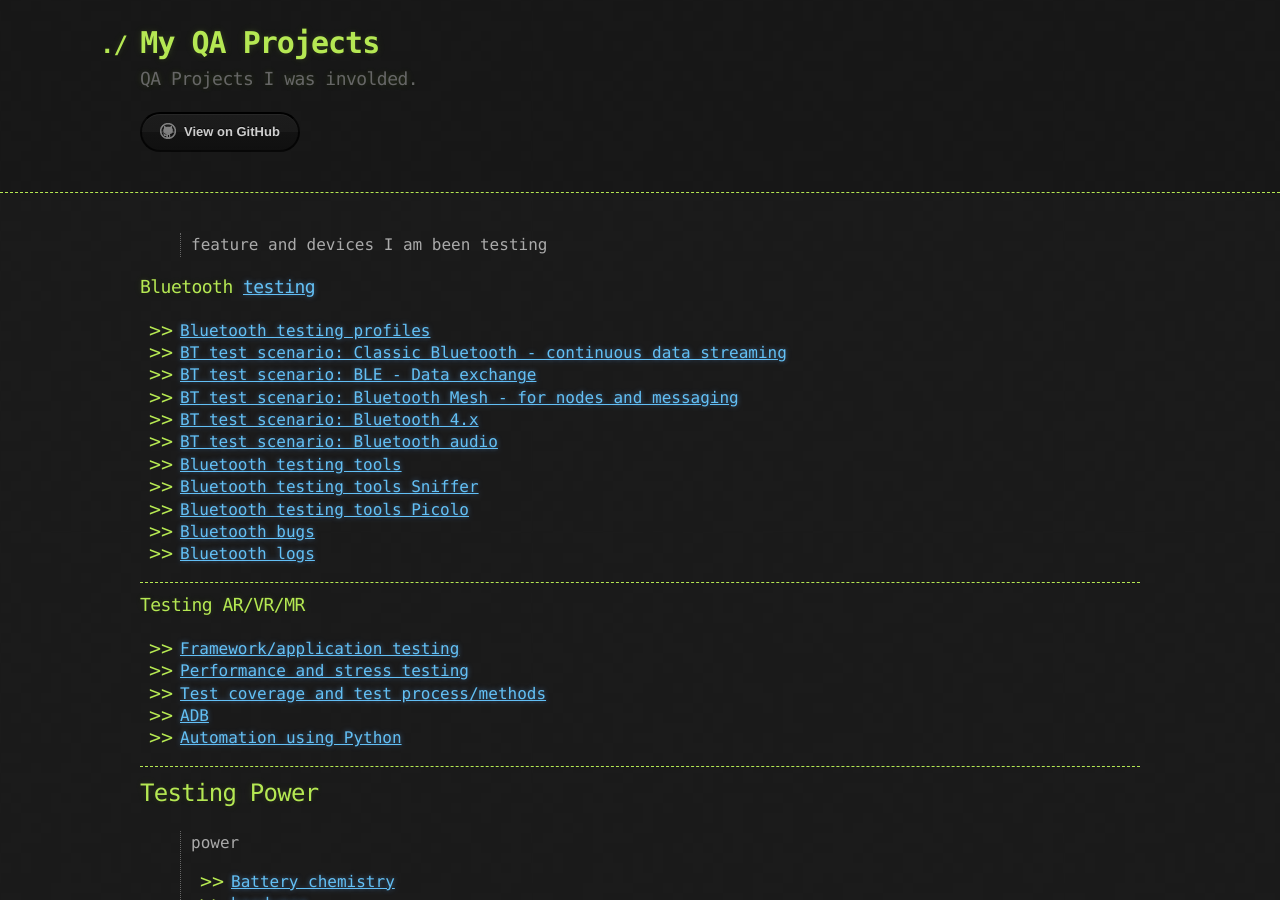
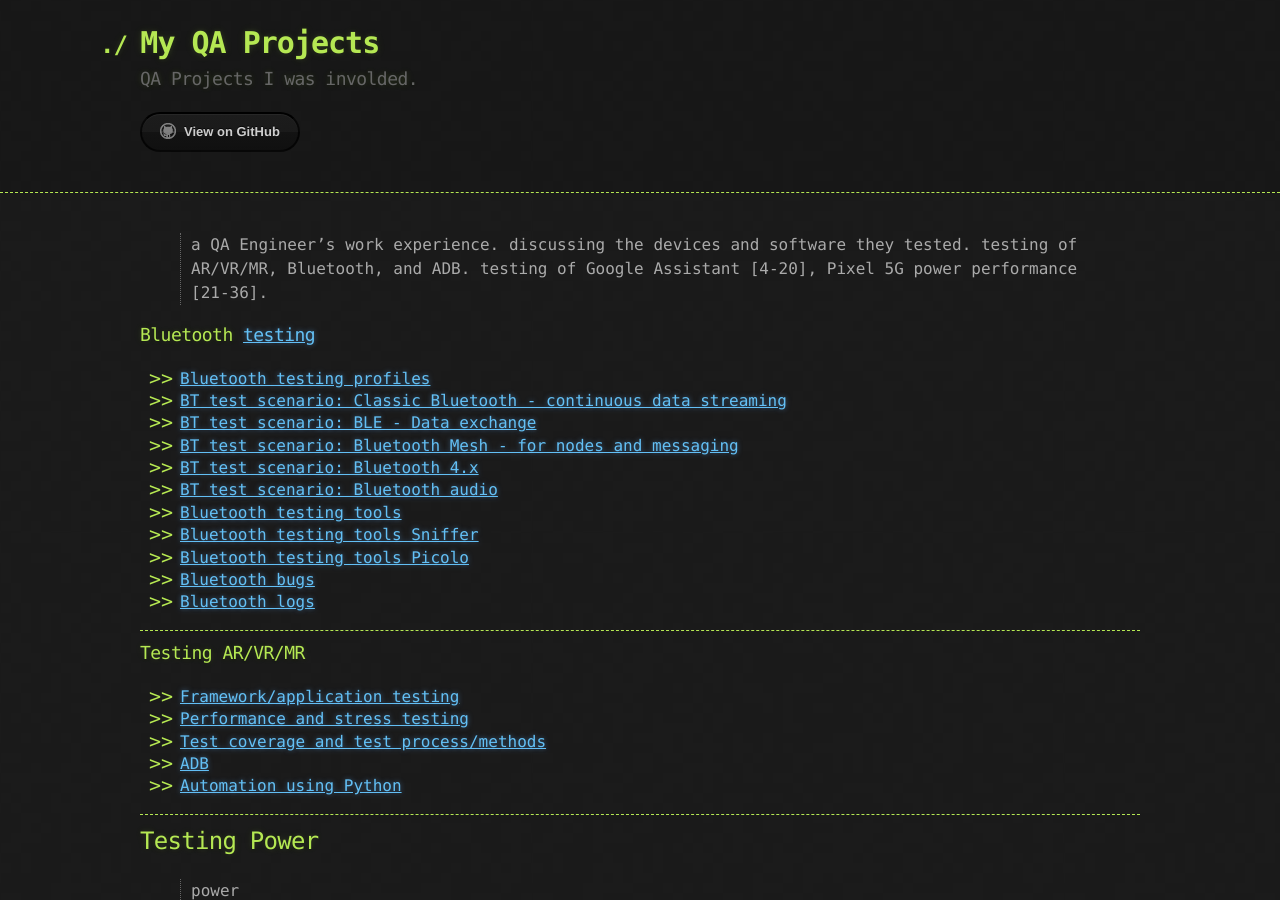
Before and after one commit to sciustechnologia/sciustechnologia.github.io, a Jekyll site: the page built from index.md, in a window 1280 px wide and 900 px high. Built offline with Jekyll 4.4.1, drawn with Linux system fonts in a browser that asks for light colours.

Commit message:
Update index.md

```diff
--- a/index.md
+++ b/index.md
@@ -4,7 +4,10 @@ title: My Work experience
 description: QA testing and technical writing
 ---
 
-> feature and devices I am been testing
+> a QA Engineer’s work experience.
+> discussing the devices and software they tested.
+> testing of AR/VR/MR, Bluetooth, and ADB.
+> testing of Google Assistant [4-20], Pixel 5G power performance [21-36].
 
 ### Bluetooth [testing](./testing/bt.html)
 - [Bluetooth testing profiles](./testing/bt_profiles.html)
```
